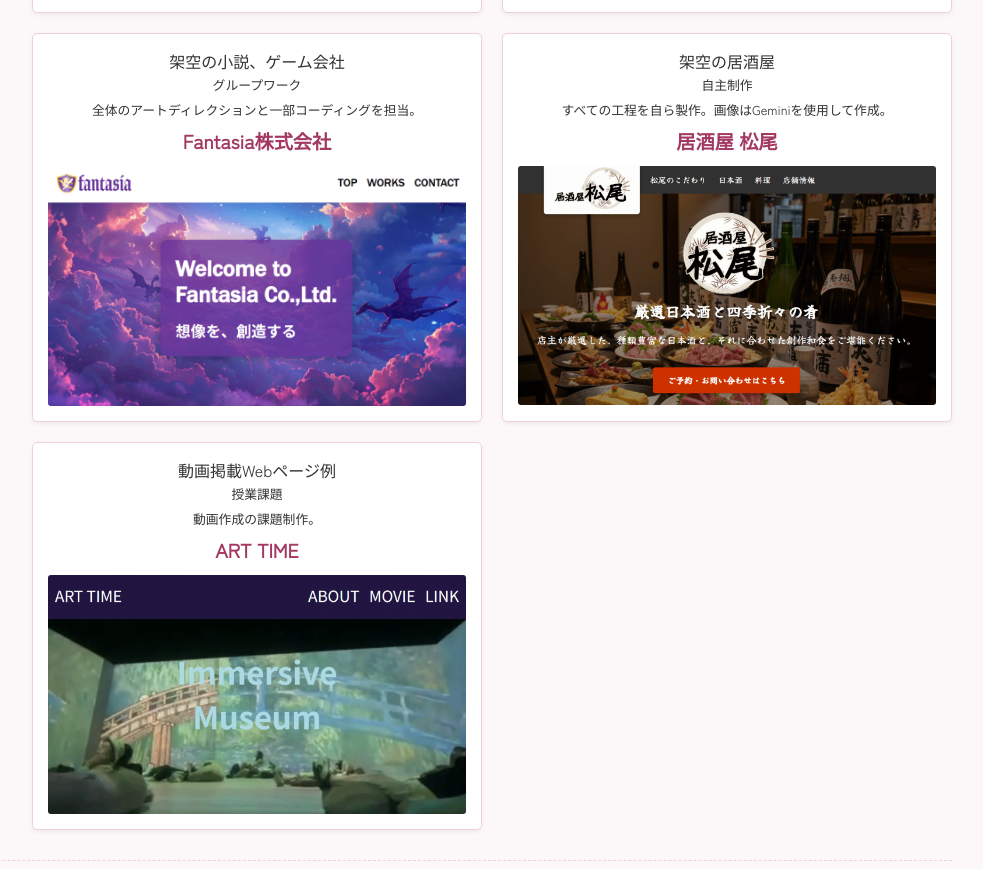
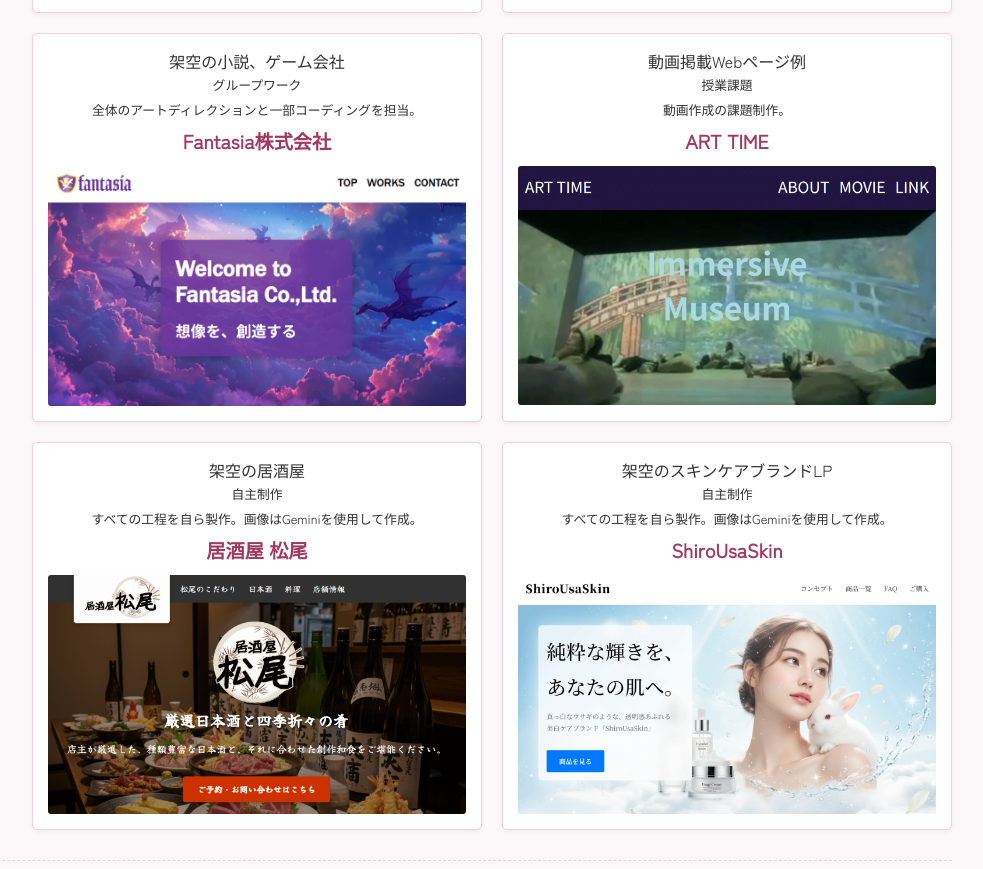
Before and after one commit to sirousagi622-arch/PORTFOLIO, a plain HTML site: page works1.html in a window 1280 px wide. Shown: the part 855-1724 px from the top of the page, without its empty margins (268-1251 px from the left). Drawn offline with Linux system fonts and the light colour scheme.

Commit message:
Add files via upload

```diff
--- a/works1.html
+++ b/works1.html
@@ -88,6 +88,16 @@
                     </div>
 
                     <div class="work-item">
+                        <p>動画掲載Webページ例</p>
+                        <p class="work-title">授業課題</p>
+                        <p class="work-title">動画作成の課題制作。</p>
+                        <p class="work-name"><a href="https://art-time.vercel.app/" target="_blank" rel="noopener noreferrer">ART TIME</a></p>
+                        <div class="work-image-placeholder">
+                            <a href="https://art-time.vercel.app/" target="_blank" rel="noopener noreferrer"><img src="images/Immersive.png" alt="Fantasia サイトイメージ"></a>
+                        </div>
+                    </div>
+
+                    <div class="work-item">
                         <p>架空の居酒屋</p>
                         <p class="work-title">自主制作</p>
                         <p class="work-title">すべての工程を自ら製作。画像はGeminiを使用して作成。</p>
@@ -98,12 +108,12 @@
                     </div>
 
                     <div class="work-item">
-                        <p>動画掲載Webページ例</p>
-                        <p class="work-title">授業課題</p>
-                        <p class="work-title">動画作成の課題制作。</p>
-                        <p class="work-name"><a href="https://art-time.vercel.app/" target="_blank" rel="noopener noreferrer">ART TIME</a></p>
+                        <p>架空のスキンケアブランドLP</p>
+                        <p class="work-title">自主制作</p>
+                        <p class="work-title">すべての工程を自ら製作。画像はGeminiを使用して作成。</p>
+                        <p class="work-name"><a href="https://shiro-usa-skin.vercel.app/" target="_blank" rel="noopener noreferrer">ShiroUsaSkin</a></p>
                         <div class="work-image-placeholder">
-                            <a href="https://art-time.vercel.app/" target="_blank" rel="noopener noreferrer"><img src="images/Immersive.png" alt="Fantasia サイトイメージ"></a>
+                            <a href="https://shiro-usa-skin.vercel.app/" target="_blank" rel="noopener noreferrer"><img src="images/ShiroUsaSkin.png" alt="Fantasia サイトイメージ"></a>
                         </div>
                     </div>
 
```
Also changed, not shown: images/ShiroUsaSkin.png (added).
